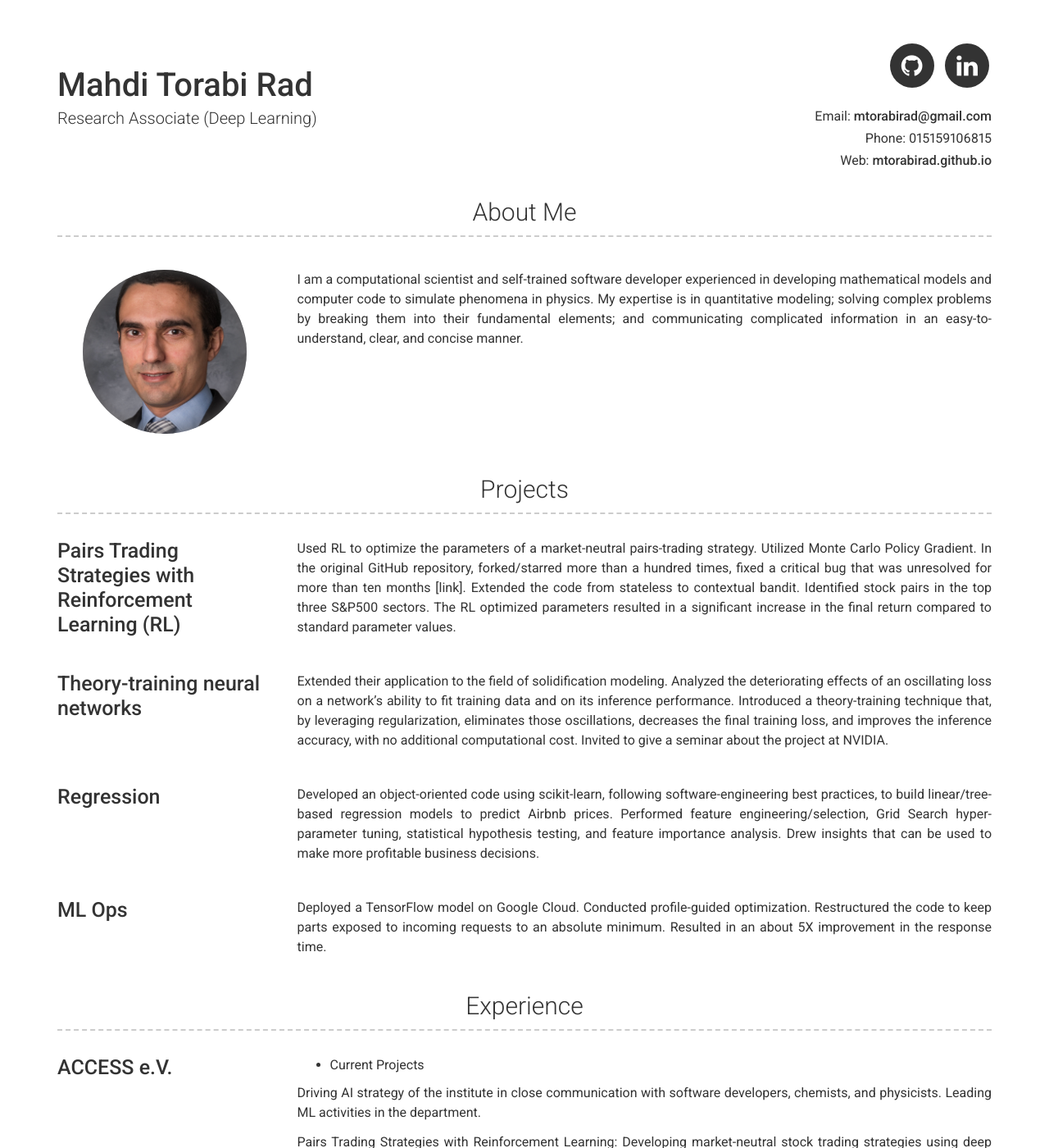
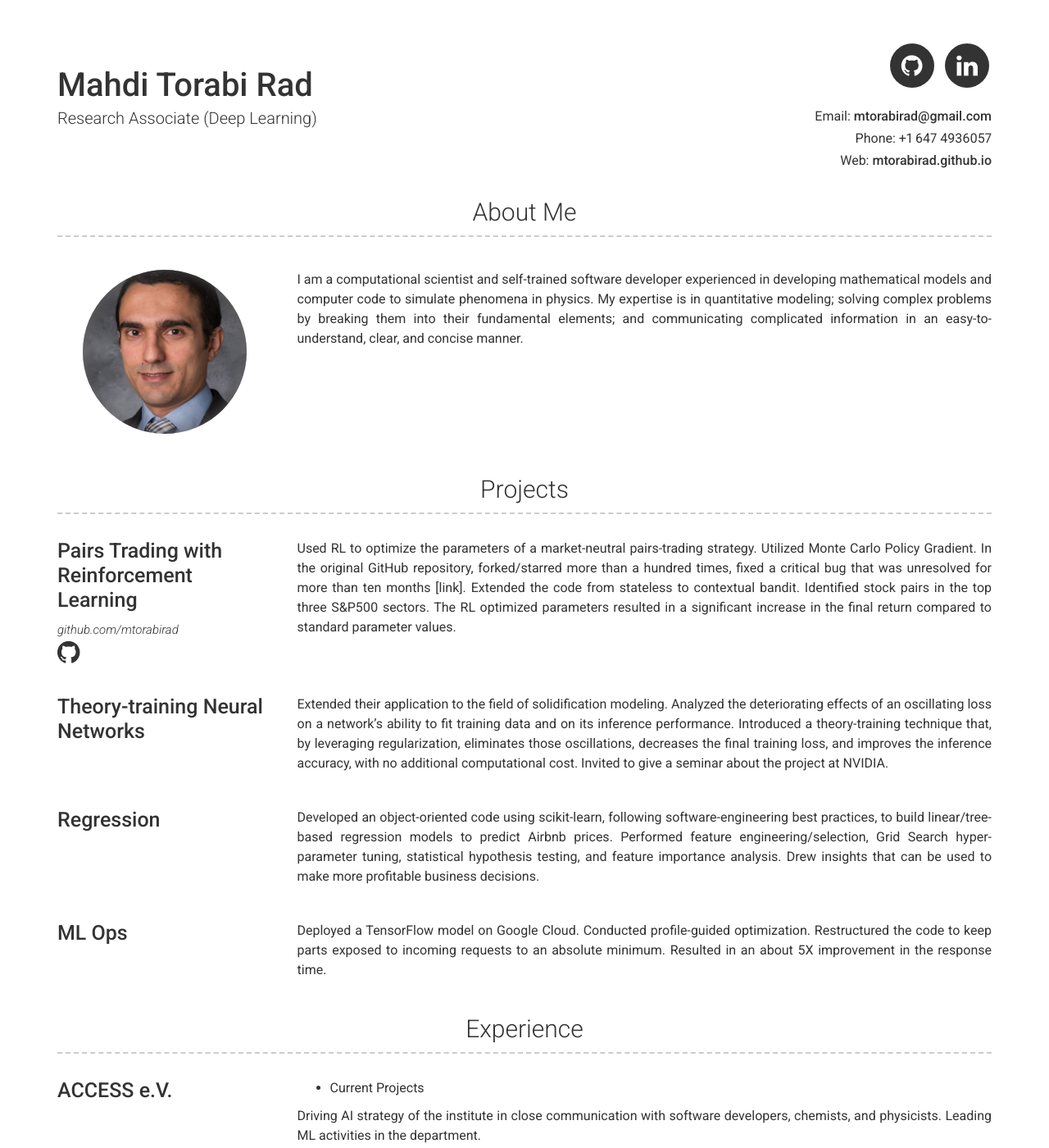
Before and after one commit to mtorabirad/mtorabirad.github.io, a Jekyll site: the page built from index.md, in a window 1280 px wide and 1400 px high. Shown: the whole window at 82% size. Built offline with Jekyll 4.4.1, drawn with Linux system fonts in a browser that asks for light colours.

```diff
--- a/_config.yml
+++ b/_config.yml
@@ -6,7 +6,7 @@ repository: Git repository where your resume will be hosted, only required if yo
 name: Mahdi Torabi Rad
 title: Research Associate (Deep Learning)
 email: mtorabirad@gmail.com
-phone: 015159106815
+phone: +1 647 4936057
 website: mtorabirad.github.io
 
 # Social links
```
Also changed, not shown: _data/projects.yml (+4 -4 lines).
